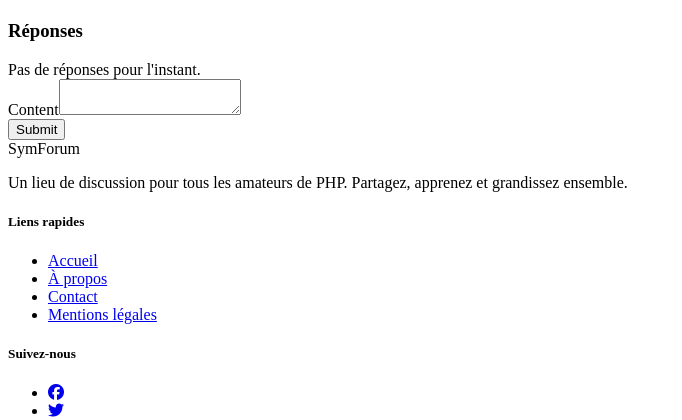
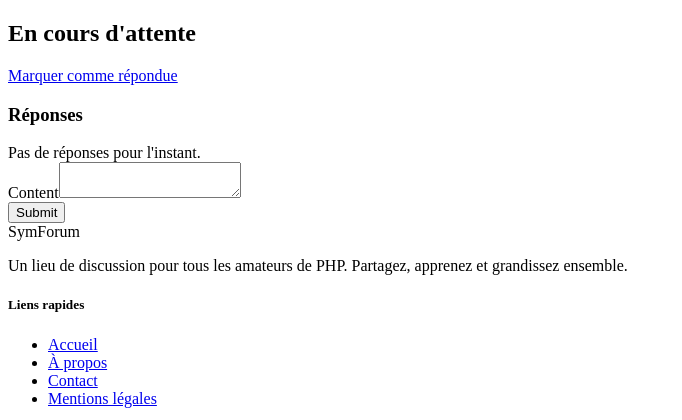
Before and after one commit to Malcom-Yeoman/Forum, a Symfony app: template templates/default/question.html.twig in a window 1280 px wide. Shown: the part 99-519 px from the top of the page, without its empty margins (0-682 px from the left). Run offline with Twig, Linux system fonts and the light colour scheme; the template is opened without the code that fills it, so the values that code supplies are empty; form fields are guessed from the names that the template uses; some libraries are stand-ins or nearby versions.

Commit message:
SymForum

```diff
--- a/templates/default/index.html.twig
+++ b/templates/default/index.html.twig
@@ -22,6 +22,11 @@
                     <div class="card-body">
                         <h5 class="card-title">
                             <a href="{{ path('app_question_view', {'id': question.id}) }}">{{ question.title }}</a>
+                            {% if question.isIsAnswered %}
+                                <span class="badge bg-success">Répondue</span>
+                            {% else %}
+                                <span class="badge bg-warning">En attente de réponse</span>
+                            {% endif %}
                         </h5>
                         <p class="card-text">{{ question.content }}</p>
                         <p><strong>Category:</strong> {{ question.category ? question.category.name : 'N/A' }}</p>
--- a/templates/default/question.html.twig
+++ b/templates/default/question.html.twig
@@ -3,9 +3,13 @@
 {% block body %}
 <div class="container mt-5">
     <div class="border p-4 mb-4 shadow-sm">
-            <h2 class="mb-3">{{ question.title }}</h2>
+        <h2 class="mb-3">{{ question.title }} {% if not question.isIsAnswered %} <span class="badge bg-warning">En cours d'attente</span> {% else %} <span class="badge bg-success">répondue</span> {% endif %}</h2>
         <p>{{ question.content }}</p>
     </div>
+
+    {% if app.user == question.user and not question.isIsAnswered %}
+        <a href="{{ path('app_question_mark_answered', { 'id': question.id }) }}" class="btn btn-dark mb-5">Marquer comme répondue</a>
+    {% endif %}
 
     <h3 class="mb-3">Réponses</h3>
     {% if question.answers|length > 0 %}
@@ -22,11 +26,16 @@
     {% else %}
         <div class="alert alert-info">Pas de réponses pour l'instant.</div>
     {% endif %}
+
+    {% if not question.isIsAnswered %}
     <div class="mt-4">
         {{ form_start(form) }}
         {{ form_row(form.content) }}
         {{ form_row(form.submit) }}
         {{ form_end(form) }}
     </div>
+    {% else %}
+    <div class="alert alert-warning mt-4">La question a été marquée comme répondue. Les nouvelles réponses ne sont pas autorisées.</div>
+    {% endif %}
 </div>
 {% endblock %}
```
Also changed, not shown: src/Controller/DefaultController.php (+21 -0 lines). Lines whose indentation alone changed are shown as unchanged.
